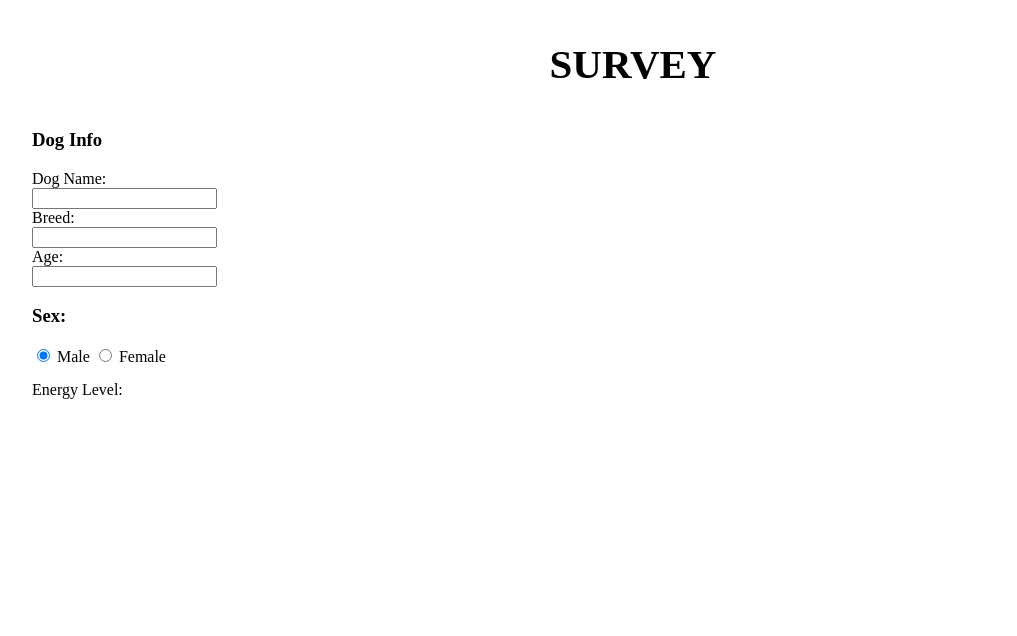
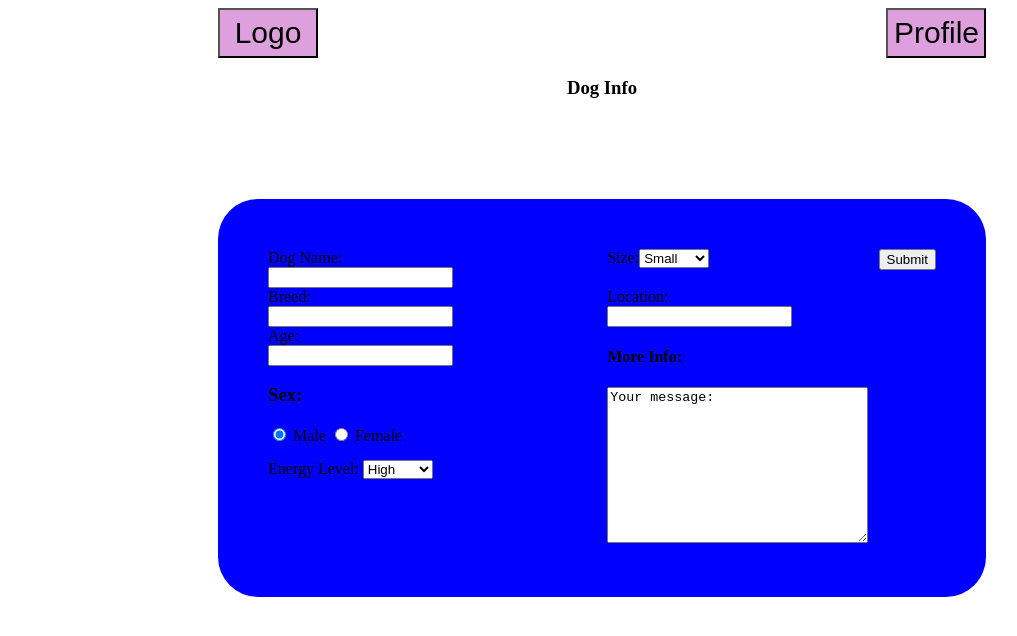
Before and after one commit to Tomasperezg/DogTinder, a plain HTML site: page index.html in a window 1280 px wide. Shown: the whole page, without its empty margins (38-1055 px from the left). Drawn offline with Linux system fonts and the light colour scheme.

Commit message:
form done need css

```diff
--- a/index.html
+++ b/index.html
@@ -5,14 +5,27 @@
   <link rel="stylesheet" href="styles.css">
   <meta name="viewport" content="width=device-width, initial-scale=1">
 </head>
-
+<!--header  -->
 <body>
-  <div class="title">
+  <!-- <div class="title">
    <h3>SURVEY<h3>
+  </div> -->
+  <header>
+  <div id="logoProfile">
+    <div class="logoBox"><button>Logo</button></div>
+    <div class="profileBox"><button>Profile</button></div>
   </div>
+</header>
+  <!--subtitle  -->
+      <div class="info">
+        <h3>Dog Info</h3>
+     </div>
+     <!--div class="dogform" everything in the left  -->
+     <!--div class="questions" wraps everything from the left
+   and the right side  -->
+    <div class="questions">
      <div class="dogform">
          <form>
-        <h3>Dog Info</h3>
            Dog Name:<br>
            <input type="text" name="Dog Name"><br>
            Breed:<br>
@@ -27,14 +40,41 @@
           <input type="radio" name="gender" value="female"> Female<br>
         </form>
       </div>
+
         <div class="dropdown">
-  <span>Energy Level:</span>
-  <div class="menu">
-    <p>High</p>
-    <p>Medium</p>
-    <p>Low</p>
+          <label for="sel1">Energy Level:</label>
+          <select class="form-control" id="options">
+            <option>High</option>
+            <option>Medium</option>
+            <option>Low</option>
+          </select>
         </div>
+    </div> <!-- END dogform -->
+<!--everything in the right  -->
+    <div class="dogformright">
+      <div class="menu2">
+        <label for="sel1">Size:</label>
+        <select class="form-control" id="options">
+          <option>Small</option>
+          <option>Medium</option>
+          <option>Large</option>
+        </select>
       </div>
+      <div class="place">
+        Location:<br>
+        <input type="text" name="Location">
+      </div>
+      <div class="days">
+        <h4>More Info:</h4>
+        <textarea rows='10' cols='30'>Your message:</textarea>
+    </div> <!-- END dogformright -->
+  </div> <!-- END questions -->
+  <br>
+  <div class="submit">
+    <input type="submit" value="Submit">
+  </div>
+
+
 
 
 
--- a/styles.css
+++ b/styles.css
@@ -1,26 +1,58 @@
-.title {
+/* .title {
   text-align: center;
   font-size: 35px;
+} */
+#logoProfile {
+  display: flex;
+  justify-content: space-between;
+}
+#logoBox, #profileBox, button {
+  display: inline-block;
+  height: 50px;
+  width: 100px;
+  text-align: center;
+  font-size: 30px;
+  background-color: plum;
 }
 body {
-  margin-left: 70px;
+  margin-left: 20%;
+  margin-right: 20%;
 }
 .radio {
   margin-bottom: 15px;
 }
-.dropdown:hover .menu {
-    display: block;
+
+.dogform {
+  justify-content: flex-start;
+  flex-direction: column;
+  width: 50%;
 }
-.menu {
-    display: none;
-    position: absolute;
-    background-color: #f9f9f9;
-    min-width: 160px;
-    box-shadow: 0px 8px 16px 0px rgba(0,0,0,0.2);
-    padding: 12px 16px;
-    z-index: 1;
+.info {
+  text-align: center;
 }
-.menu:hover {
-  background-color: black;
-  color: white;
+.place {
+  margin-top: 20px;
 }
+.dogformright {
+  flex-direction: column;
+  justify-content: flex-end;
+}
+.menu2 {
+  display: flex;
+}
+.questions {
+  display: flex;
+  justify-content: space-between;
+  /*display flex should go inside of the parent tag, space space-between
+  organize all the childrends of the parent tag, everything must go in the
+  parent tag  */
+  background-color: blue;
+  padding: 50px;
+  margin: auto;
+  margin-top: 100px;
+  border-radius: 40px;
+
+}
+.submit {
+
+}
```
Lines whose indentation alone changed are shown as unchanged.
